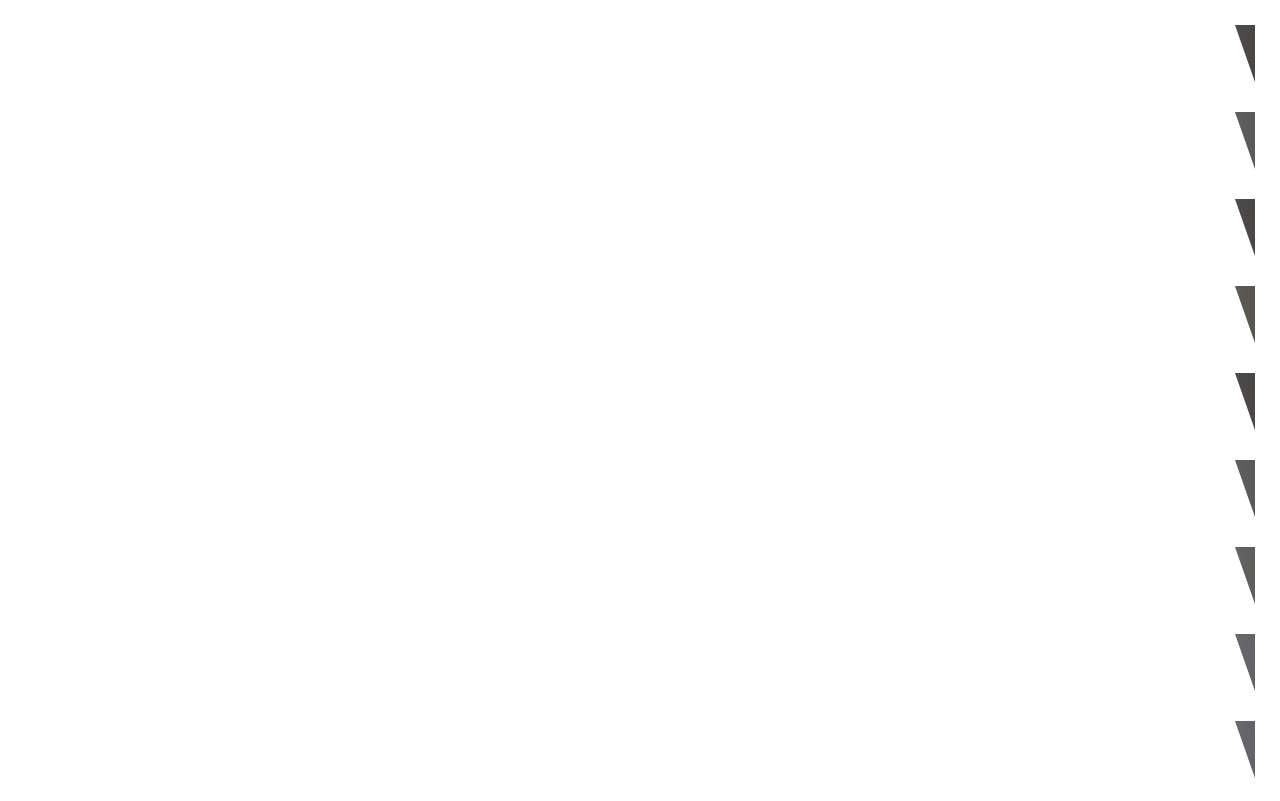
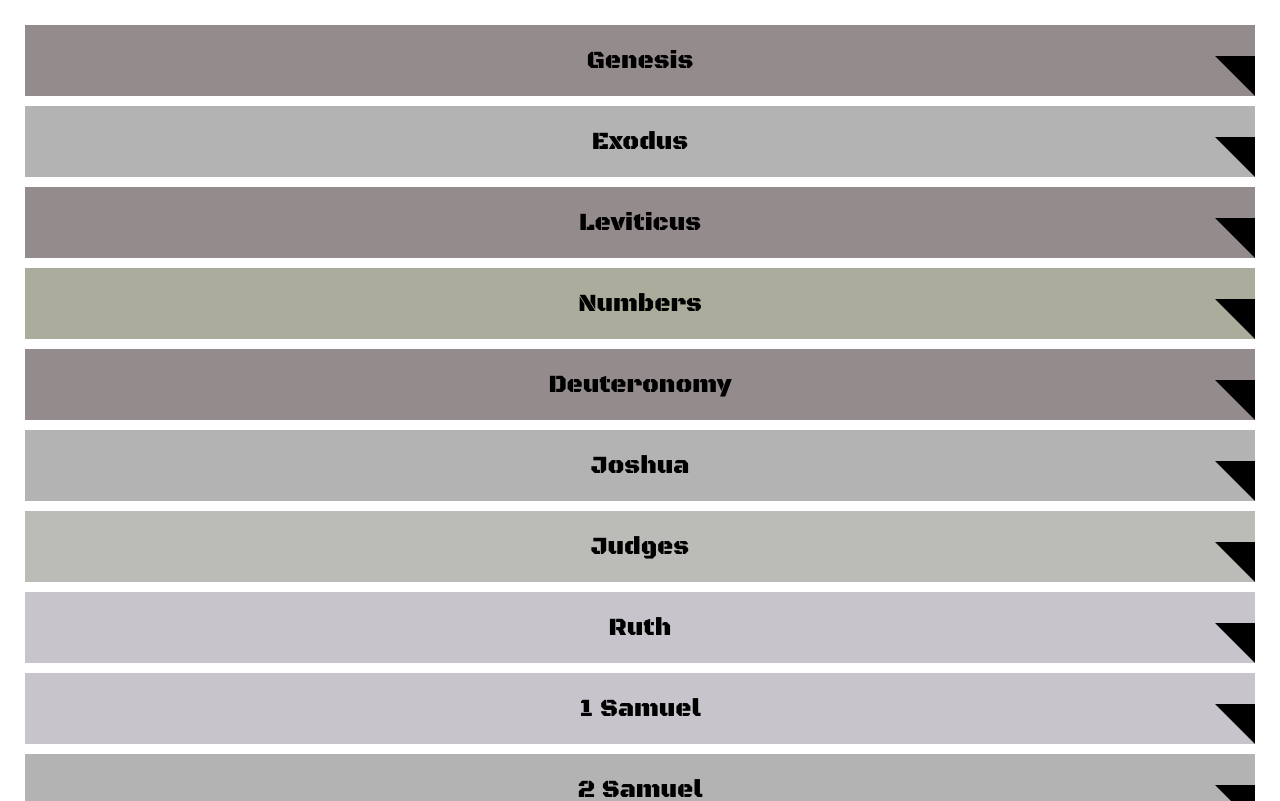
Before and after one commit to extrememission/bible-scroller, a plain HTML site: page index.html in a window 1280 px wide. Shown: the top 801 px of the page. Drawn offline with nearby package versions, Linux system fonts and the light colour scheme.

Commit message:
Update styles.css

```diff
--- a/css/styles.css
+++ b/css/styles.css
@@ -1,18 +1,12 @@
 body {
     font-family: 'Black Ops One', sans-serif;
-    font-size: 30px;
+    font-size: 25px;
     color: black;
     margin: 0;
     padding: 0;
     scrollbar-width: none;  /* Firefox */
 }
 
-#wrapper {
-  position: relative; /* Needed for the vignette element */
-  width: 100%;
-  height: 100vh; /* Set height to 100vh for full viewport */
-  background: linear-gradient(to bottom, rgba(230, 226, 209, 1) 0%, rgba(230, 226, 209, 0.7) 70%, rgba(0, 0, 0, 0.5) 100%);
-}
 /* Hide scrollbar for Chrome, Safari, and Opera */
 ::-webkit-scrollbar {
     display: none;
@@ -37,7 +31,7 @@ html, body {
     max-width: none;
 }
 
-.book-box, .chapter-box, .verse-box, .search-box, .begin-search-box {
+.book-box, .chapter-box, .verse-box {
     display: block;
     flex-direction: column;
     align-items: center;
@@ -48,32 +42,22 @@ html, body {
     cursor: pointer;
     background-color: white;
     position: relative;
-clip-path: polygon(0 0, 100% 0, 100% calc(100% - 20px), calc(100% - 20px) 0);
 }
 
-.book-box:focus {
-    outline: none; /* Remove the default focus outline */
+.book-box::before, .chapter-box::before, .verse-box::before {
+    content: '';
+    position: absolute;
+    bottom: 0;
+    right: 0;
+    width: 0;
+    height: 0;
+    border-style: solid;
+    border-width: 0 40px 40px 0;
+    border-color: transparent #000 transparent transparent; /* Change #000 to your desired corner color */
 }
 
-.vignette {
-    position: relative;
-    overflow: hidden;
-}
-
-.vignette::before {
-    content: '';
-    position: absolute;
-    top: 0;
-    left: 0;
-    width: 100%;
-    height: 100%;
-    background: radial-gradient(circle, rgba(255, 255, 255, 0) 50%, rgba(0, 0, 0, 0.5) 100%);
-    z-index: -1; /* Place behind other content */
-}
-
-.book-box, .chapter-box, .verse-box, .search-box, .begin-search-box {
-    position: relative;
-    z-index: 1; /* Ensure text stays on top of the vignette */
+.book-box:focus, .chapter-box:focus, .verse-box:focus {
+    outline: none; /* Remove the default focus outline */
 }
 
 .modal {
@@ -121,7 +105,3 @@ clip-path: polygon(0 0, 100% 0, 100% calc(100% - 20px), calc(100% - 20px) 0);
     text-align: center;
     font-size: 30px;
 }
-
-.search-box {
-  border: none; /* Remove border */
-}
```
